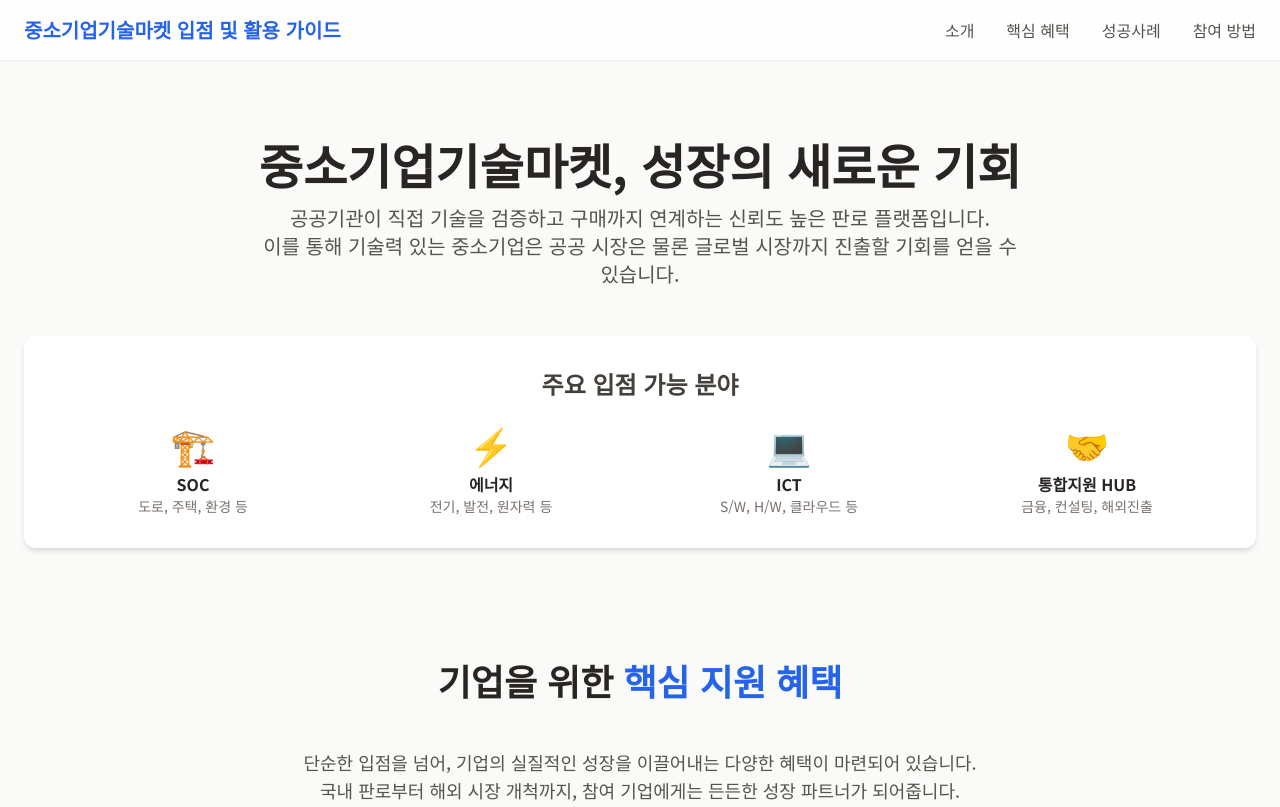
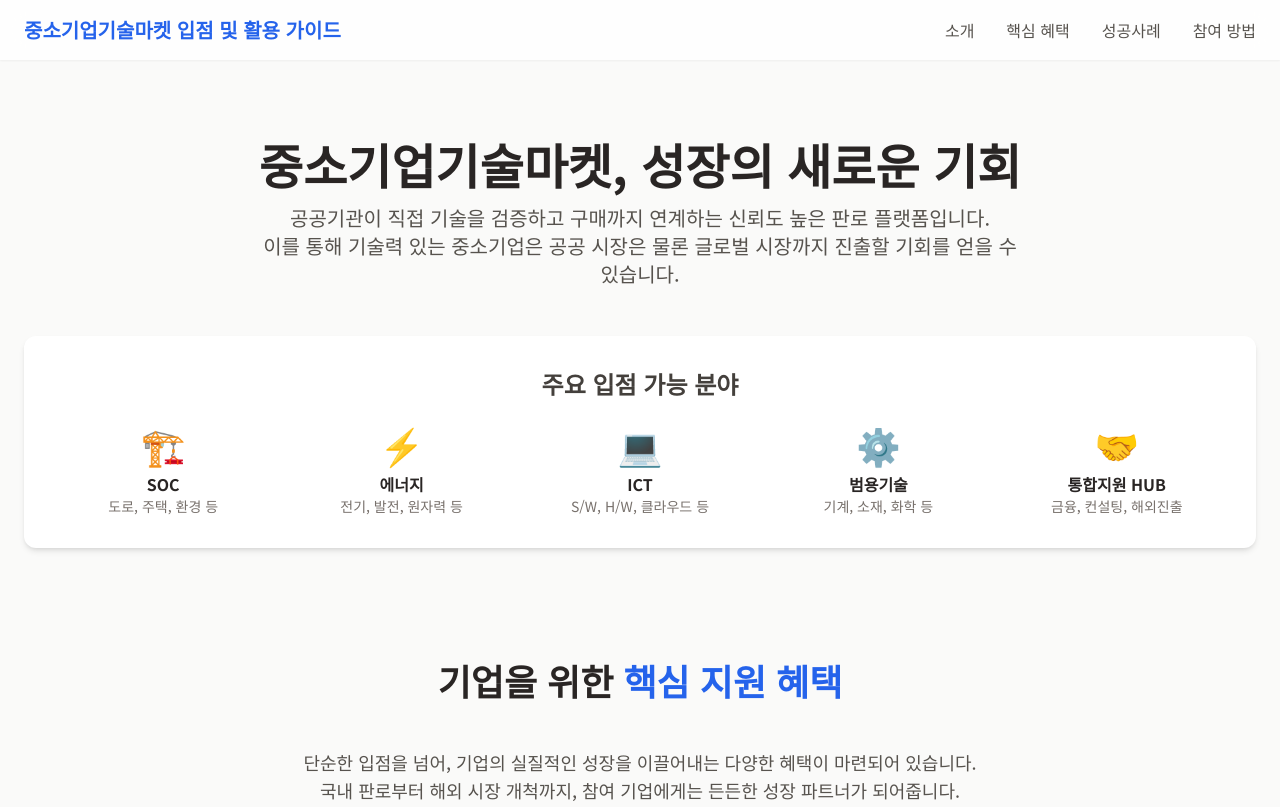
Before and after one commit to rayben80/techmarket, a plain HTML site: page index.html in a window 1280 px wide. Shown: the top 807 px of the page. Drawn offline with nearby package versions, Linux system fonts and the light colour scheme.

Commit message:
Update index.html

```diff
--- a/index.html
+++ b/index.html
@@ -78,7 +78,7 @@
             </p>
             <div class="bg-white p-8 rounded-xl shadow-md">
                 <h3 class="text-2xl font-bold mb-6 text-stone-700">주요 입점 가능 분야</h3>
-                <div class="grid grid-cols-2 md:grid-cols-4 gap-6 text-center">
+                <div class="grid grid-cols-2 md:grid-cols-3 lg:grid-cols-5 gap-6 text-center">
                     <div class="flex flex-col items-center">
                         <span class="text-4xl mb-2">🏗️</span>
                         <p class="font-semibold">SOC</p>
@@ -93,6 +93,11 @@
                         <span class="text-4xl mb-2">💻</span>
                         <p class="font-semibold">ICT</p>
                         <p class="text-sm text-stone-500">S/W, H/W, 클라우드 등</p>
+                    </div>
+                    <div class="flex flex-col items-center">
+                        <span class="text-4xl mb-2">⚙️</span>
+                        <p class="font-semibold">범용기술</p>
+                        <p class="text-sm text-stone-500">기계, 소재, 화학 등</p>
                     </div>
                     <div class="flex flex-col items-center">
                         <span class="text-4xl mb-2">🤝</span>
```
